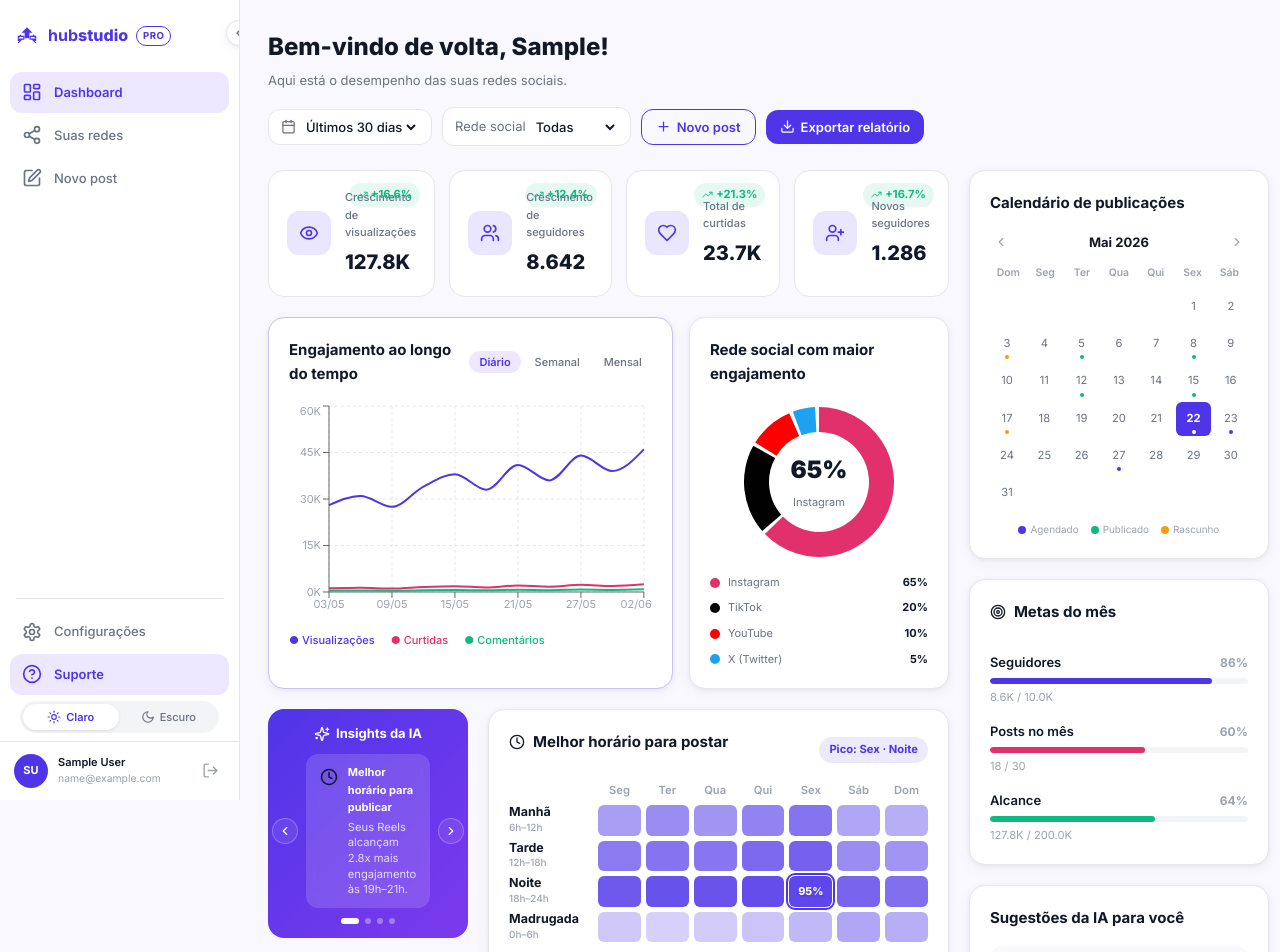
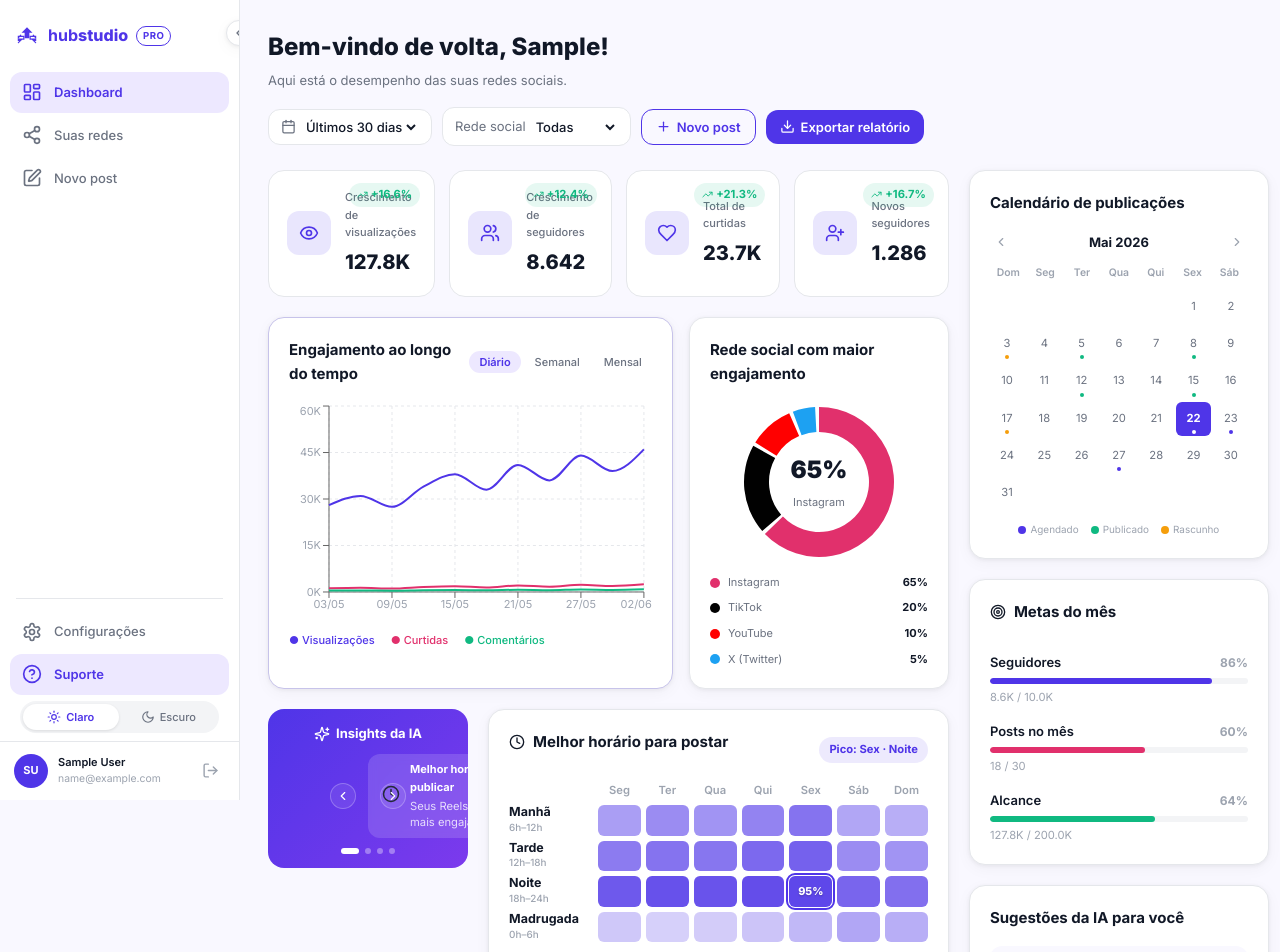
Before and after one commit to brenosemfreio/tcc, a React (Vite) app: page /dashboard in a window 1280 px wide. Shown: the top 952 px of the page. Built offline with nearby package versions, Linux system fonts and the light colour scheme; sample sign-in values are in the browser's storage.

Commit message:
chore: auto sync [Claude]

```diff
--- a/src/pages/Dashboard/Home/DashboardHome.css
+++ b/src/pages/Dashboard/Home/DashboardHome.css
@@ -738,12 +738,13 @@
 }
 .ai-insights__viewport {
   position: relative;
-  display: flex;
-  align-items: center;
-  gap: 8px;
-  min-height: 70px;
+  height: 84px;          /* fixo — mantém setas em posição constante */
+  padding: 0 38px;       /* espaço pras setas absolutas */
 }
 .ai-insights__nav {
+  position: absolute;
+  top: 50%;
+  transform: translateY(-50%);
   width: 26px;
   height: 26px;
   border: 1px solid rgba(255, 255, 255, 0.25);
@@ -754,13 +755,24 @@
   display: inline-flex;
   align-items: center;
   justify-content: center;
-  flex-shrink: 0;
   transition: background var(--transition-fast);
+  z-index: 2;
 }
+.ai-insights__nav--prev { left: 0; }
+.ai-insights__nav--next { right: 0; }
 .ai-insights__nav:hover { background: rgba(255, 255, 255, 0.18); }
 .ai-insight-card--solo {
-  flex: 1;
-  min-width: 0;
+  position: absolute;
+  inset: 0 38px;          /* preenche o viewport entre as setas */
+  display: flex;
+  align-items: center;
+}
+.ai-insight-card--solo p {
+  display: -webkit-box;
+  -webkit-line-clamp: 2;
+  -webkit-box-orient: vertical;
+  overflow: hidden;
+  text-overflow: ellipsis;
 }
 .ai-insights__dots {
   display: flex;
```
